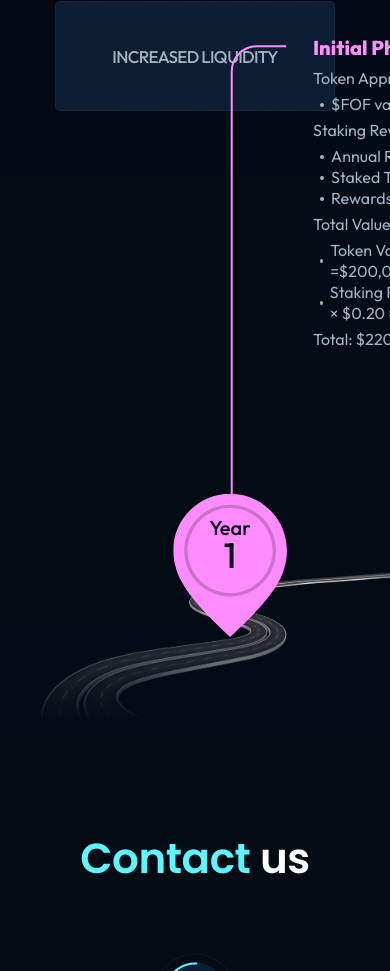
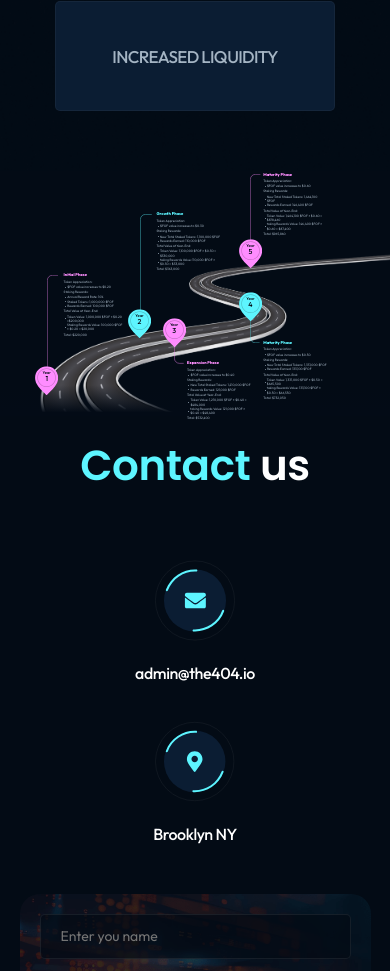
Before and after one commit to The404-organization/frontend-v3, a Next.js app: page / in a window 390 px wide. Shown: the part 4672-5643 px from the top of the page. Built offline with nearby package versions, Linux system fonts and the light colour scheme.

Commit message:
feat: make roadmap responsive

```diff
--- a/src/sections/roadmap-section/roadmap-section.module.css
+++ b/src/sections/roadmap-section/roadmap-section.module.css
@@ -5,8 +5,8 @@
 }
 
 .image {
-	width: 90vw;
-	margin-left: 10vw;
+	width: 90%;
+	margin-left: 10%;
 	right: 0;
 }
 
--- a/src/sections/roadmap-section/roadmap-section.tsx
+++ b/src/sections/roadmap-section/roadmap-section.tsx
@@ -1,3 +1,6 @@
+'use client';
+
+import { useWindowWidth } from '@/shared/hooks/use-window-width';
 import styles from './roadmap-section.module.css';
 import { FifthYearItem } from './years-items/fifth-year-item/fifth-year-item';
 import { FirstYearItem } from './years-items/first-year-item/first-year-item';
@@ -6,8 +9,13 @@ import { SecondYearItem } from './years-items/second-year-item/second-year-item'
 import { ThirdYearItem } from './years-items/third-year-item/third-year-item';
 
 export const RoadmapSection = () => {
+	const windowWidth = useWindowWidth();
+
 	return (
-		<section className={styles.wrapper} id="roadmap">
+		<section id="roadmap">
+			<div
+				className={styles.wrapper}
+				style={{ zoom: Math.min(windowWidth / 1920, 1) }}>
 				<img className={styles.image} src="/roadmap-section/road.png" />
 				<div className={styles.bottomBlur} />
 				<FirstYearItem className={styles.firstItem} />
@@ -15,6 +23,7 @@ export const RoadmapSection = () => {
 				<ThirdYearItem className={styles.thirdItem} />
 				<FourthYearItem className={styles.fourthItem} />
 				<FifthYearItem className={styles.fifthItem} />
+			</div>
 		</section>
 	);
 };
--- /dev/null
+++ b/src/shared/hooks/use-window-width.ts
@@ -0,0 +1,25 @@
+import { useEffect, useState } from 'react';
+
+export const useWindowWidth = () => {
+	const [width, setWidth] = useState<number>(0);
+
+	useEffect(() => {
+		calculateWindowWidth();
+
+		window.addEventListener('resize', calculateWindowWidth);
+
+		return () => {
+			window.removeEventListener('resize', calculateWindowWidth);
+		};
+	}, []);
+
+	const calculateWindowWidth = () => {
+		if (typeof window === 'undefined') {
+			return;
+		}
+
+		setWidth(window.innerWidth);
+	};
+
+	return width;
+};
```
Lines whose indentation alone changed are shown as unchanged.
